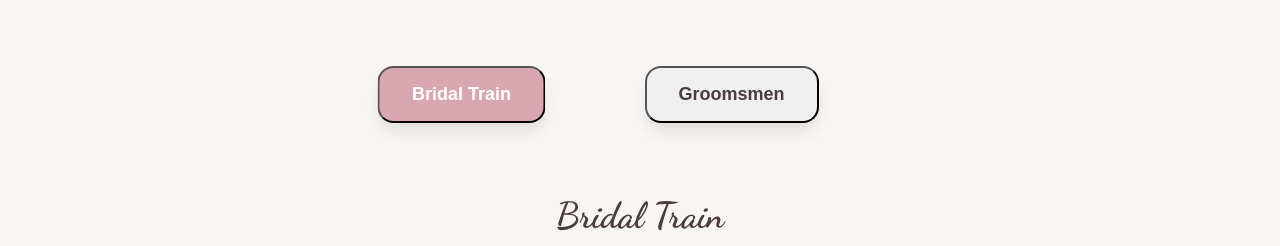
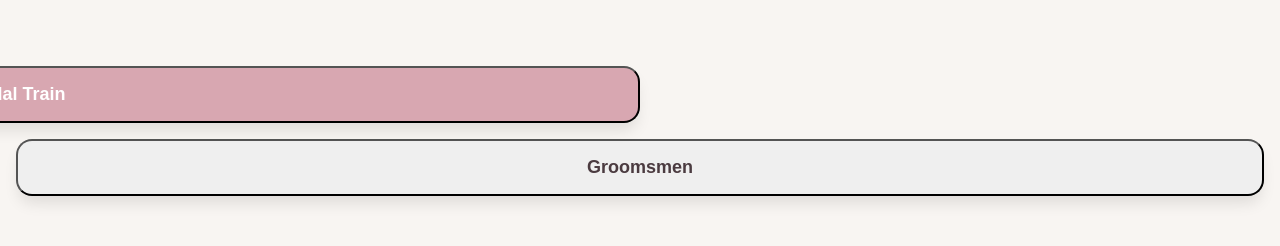
Before and after one commit to Awwal41/wedin, a React (Create React App) app: page /wedding-party in a window 1280 px wide. Shown: the part 295-541 px from the top of the page. Built offline with nearby package versions, Linux system fonts and the light colour scheme; no server answers; the HTML template or start-up script is replaced by a standard one.

Commit message:
Fix wedding party

```diff
--- a/src/pages/WeddingParty.jsx
+++ b/src/pages/WeddingParty.jsx
@@ -123,10 +123,10 @@
           transition={{ duration: 0.6, delay: 0.2 }}
           className="text-center mb-16"
         >
-          <div className="flex justify-center space-x-4">
+          <div className="w-full flex flex-col sm:flex-row items-center justify-center space-y-4 sm:space-y-0 sm:space-x-4">
             <button
               onClick={() => setActiveSection('bridal-train')}
-              className={`px-8 py-4 rounded-2xl font-semibold text-lg transition-all duration-300 shadow-lg hover:shadow-xl ${
+              className={`w-full sm:w-48 px-8 py-4 rounded-2xl font-semibold text-lg transition-all duration-300 shadow-lg hover:shadow-xl ${
                 activeSection === 'bridal-train'
                   ? 'bg-dusty-pink text-white transform scale-105'
                   : 'bg-white/80 text-text-gray hover:bg-dusty-pink/10 hover:text-dusty-pink hover:scale-105'
@@ -136,7 +136,7 @@
             </button>
             <button
               onClick={() => setActiveSection('groomsmen')}
-              className={`px-8 py-4 rounded-2xl font-semibold text-lg transition-all duration-300 shadow-lg hover:shadow-xl ${
+              className={`w-full sm:w-48 px-8 py-4 rounded-2xl font-semibold text-lg transition-all duration-300 shadow-lg hover:shadow-xl ${
                 activeSection === 'groomsmen'
                   ? 'bg-dusty-pink text-white transform scale-105'
                   : 'bg-white/80 text-text-gray hover:bg-dusty-pink/10 hover:text-dusty-pink hover:scale-105'
```
